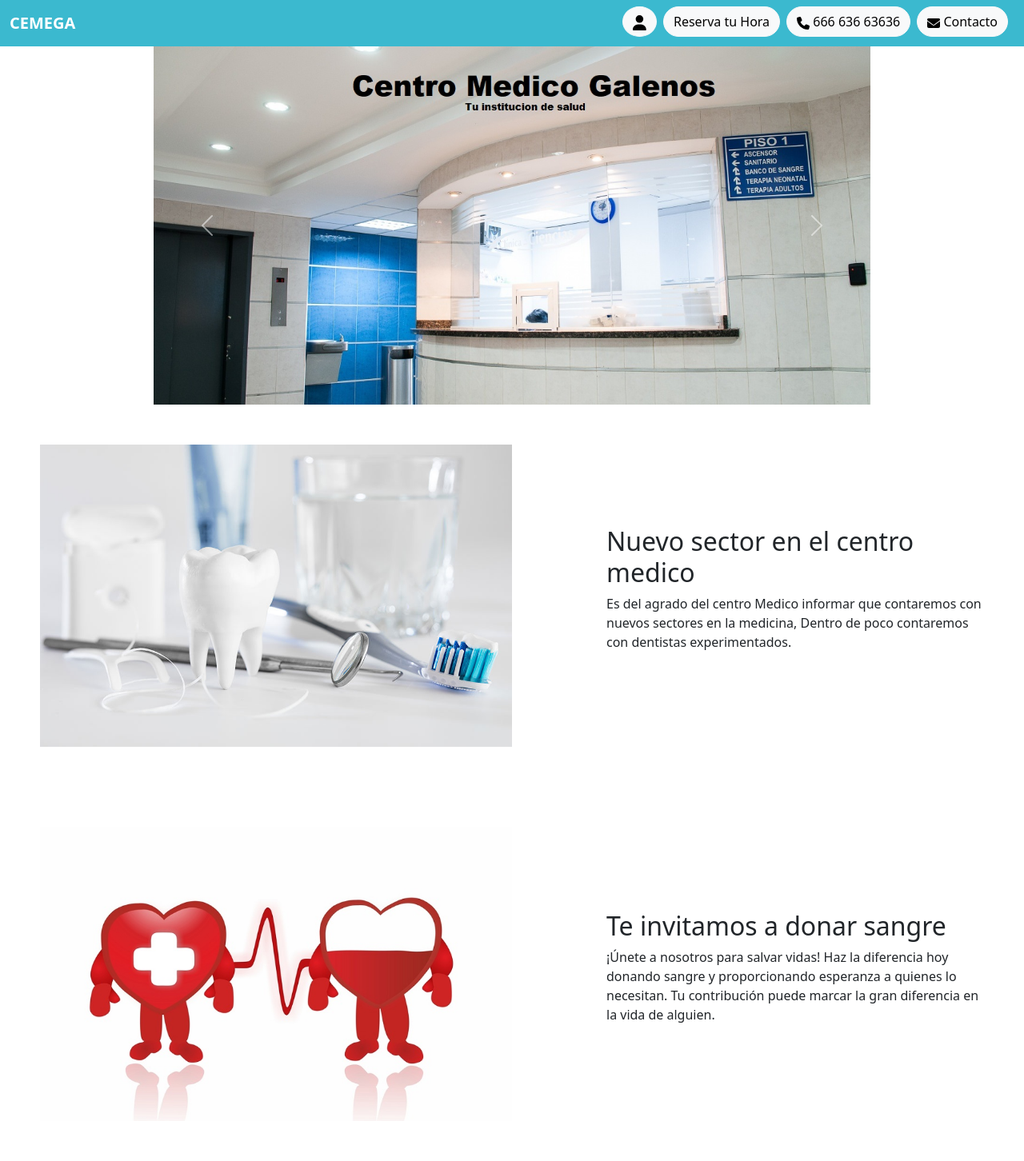
After one commit to InaCiero/CentroMedicoGalenos, a Django app: page /index in a window 1280 px wide. The commit adds this page. Shown: the whole page at 80% size. Run offline with Django 4.2, Linux system fonts and the light colour scheme; some libraries are stand-ins or nearby versions.

Commit message:
arreglo
Este es el que esta bonito

```diff
--- a/horas/models.py
+++ b/horas/models.py
@@ -2,11 +2,7 @@ from django.db import models
 from django.contrib.auth.hashers import make_password
 
 
-
-
-
 # Modelos~.
-
 class HoraMedica(models.Model):
     fecha = models.DateField(null=False, blank=False)
     hora = models.TimeField(null=False, blank=False)
--- a/horas/templates/horas/base.html
+++ b/horas/templates/horas/base.html
@@ -6,13 +6,17 @@
     <meta charset="UTF-8">
     <title>Centro Médico Galinos</title>
     <link rel="stylesheet" href="{% static 'bootstrap/css/bootstrap.min.css' %}">
+    <link rel="stylesheet" href="{% static 'bootstrap5/css/bootstrap.min.css' %}">
+    <script src="{% static 'bootstrap5/js/bootstrap.bundle.min.js' %}"></script>
+
+
 
 </head>
 <body>
 <!-- Barra de Navegación~ -->
     <nav class="navbar navbar-expand-lg navbar-dark" style="background-color: #3BB9CF;">
         <div class="container-fluid">
-            <a class="navbar-brand" href="{% url 'horamedica_list' %}"><strong>CEMEGA</strong></a>
+            <a class="navbar-brand" href="{% url 'index' %}"><strong>CEMEGA</strong></a>
             <button class="navbar-toggler" type="button" data-bs-toggle="collapse" data-bs-target="#navbarTogglerDemo02" aria-controls="navbarTogglerDemo02" aria-expanded="false" aria-label="Toggle navigation">
                 <span class="navbar-toggler-icon"></span>
             </button>
--- a/horas/templates/horas/horamedica_confirm_delete.html
+++ b/horas/templates/horas/horamedica_confirm_delete.html
@@ -5,7 +5,7 @@
 {% block content %}
 <!-- Contenedor flotante__________________________________________ PARTE DINÁMICA -->
 <div class="p-4 border shadow mx-auto text-center">
-    <h2>Eliminar Contacto</h2>
+    <h2>Eliminar Hora</h2>
 
     <!-- Aviso! -->
     <div class="alert alert-danger mx-auto text-center" style="max-width: 340px;">
--- a/horas/templates/horas/horamedica_form.html
+++ b/horas/templates/horas/horamedica_form.html
@@ -17,6 +17,7 @@
         {% csrf_token %} <!-- Para mostrar los requisitos de cada campo -->
 
         {{ form|crispy }}
+
         <div class="text-end">
             <a href="{% url 'horamedica_list' %}" class="btn btn-light me-1">
                 Cancelar
--- /dev/null
+++ b/horas/templates/index.html
@@ -0,0 +1,108 @@
+{% load static %}                                   <!-- Sistema CEMEGA -->
+
+<!DOCTYPE html>
+<html lang="es">
+<head>
+    <meta charset="UTF-8">
+    <title>Centro Médico Galinos</title>
+    <link rel="stylesheet" href="{% static 'bootstrap/css/bootstrap.min.css' %}">
+    <link rel="stylesheet" href="{% static 'css.css' %}">
+    <!-- Scripts de Bootstrap y jQuery -->
+    <script src="{% static 'bootstrap/js/bootstrap.bundle.min.js' %}"></script>
+    <script src="https://code.jquery.com/jquery-3.6.4.min.js"></script>
+
+
+</head>
+<body>
+<!-- Barra de Navegación~ -->
+    <nav class="navbar navbar-expand-lg navbar-dark" style="background-color: #3BB9CF;">
+        <div class="container-fluid">
+            <a class="navbar-brand" href="{% url 'index' %}"><strong>CEMEGA</strong></a>
+            <button class="navbar-toggler" type="button" data-bs-toggle="collapse" data-bs-target="#navbarTogglerDemo02" aria-controls="navbarTogglerDemo02" aria-expanded="false" aria-label="Toggle navigation">
+                <span class="navbar-toggler-icon"></span>
+            </button>
+
+            <div class="collapse navbar-collapse" id="navbarTogglerDemo02">
+                <ul class="navbar-nav ms-auto mb-lg-0">
+                    <li class="nav-item me-2 mb-1">
+                        <a href="{% url 'usuario_new' %}" class="btn btn-light rounded-circle" role="button">
+                            <svg xmlns="http://www.w3.org/2000/svg" height="1.2em" viewBox="0 0 448 512">
+                                <style>svg{fill:#000}</style>
+                                <path d="M224 256A128 128 0 1 0 224 0a128 128 0 1 0 0 256zm-45.7 48C79.8 304 0 383.8 0 482.3C0 498.7 13.3 512 29.7 512H418.3c16.4 0 29.7-13.3 29.7-29.7C448 383.8 368.2 304 269.7 304H178.3z"/>
+                            </svg>
+                        </a>
+                    </li>
+                    <li class="nav-item me-2 mb-1">
+                        <a href="{% url 'horamedica_new' %}" class="btn btn-light rounded-pill" role="button">
+                            Reserva tu Hora
+                        </a>
+                    </li>
+                    <li class="nav-item me-2 mb-1">
+                        <a href="#" class="btn btn-light rounded-pill" role="button">
+                            <svg xmlns="http://www.w3.org/2000/svg" height="1em" viewBox="0 0 512 512">
+                                <path d="M164.9 24.6c-7.7-18.6-28-28.5-47.4-23.2l-88 24C12.1 30.2 0 46 0 64C0 311.4 200.6 512 448 512c18 0 33.8-12.1 38.6-29.5l24-88c5.3-19.4-4.6-39.7-23.2-47.4l-96-40c-16.3-6.8-35.2-2.1-46.3 11.6L304.7 368C234.3 334.7 177.3 277.7 144 207.3L193.3 167c13.7-11.2 18.4-30 11.6-46.3l-40-96z"/>
+                            </svg>
+                            666 636 63636
+                        </a>
+                    </li>
+                    <li class="nav-item me-2 mb-1">
+                        <a href="#" class="btn btn-light rounded-pill" role="button">
+                            <svg xmlns="http://www.w3.org/2000/svg" height="1em" viewBox="0 0 512 512">
+                                <path d="M48 64C21.5 64 0 85.5 0 112c0 15.1 7.1 29.3 19.2 38.4L236.8 313.6c11.4 8.5 27 8.5 38.4 0L492.8 150.4c12.1-9.1 19.2-23.3 19.2-38.4c0-26.5-21.5-48-48-48H48zM0 176V384c0 35.3 28.7 64 64 64H448c35.3 0 64-28.7 64-64V176L294.4 339.2c-22.8 17.1-54 17.1-76.8 0L0 176z"/>
+                            </svg>
+                            Contacto
+                        </a>
+                    </li>
+                </ul>
+            </div>
+        </div>
+    </nav>
+
+    {% block content %}
+    <div id="miCarrusel" class="carousel slide" data-bs-ride="carousel">
+        <div class="carousel-inner">
+            <div class="carousel-item active">
+                <img src="{% static 'img/entrada.jpg' %}" class="d-block w-100" alt="...">
+            </div>
+            <div class="carousel-item">
+                <img src="{% static 'img/medicos.jpg' %}" class="d-block w-100" alt="...">
+            </div>
+            <div class="carousel-item">
+                <img src="{% static 'img/construccion.png' %}" class="d-block w-100" alt="...">
+            </div>
+        </div>
+
+        <button class="carousel-control-prev" type="button" data-bs-target="#miCarrusel" data-bs-slide="prev">
+            <span class="carousel-control-prev-icon" aria-hidden="true"></span>
+            <span class="visually-hidden">Previous</span>
+        </button>
+
+        <button class="carousel-control-next" type="button" data-bs-target="#miCarrusel" data-bs-slide="next">
+            <span class="carousel-control-next-icon" aria-hidden="true"></span>
+            <span class="visually-hidden">Next</span>
+        </button>
+    </div>
+    {% endblock %}
+
+    <section class="feature">
+        <img src="{% static 'img/dentista.jpg' %}" alt="dentista">
+        <div class="text">
+            <h2>Nuevo sector en el centro medico</h2>
+            <p>Es del agrado del centro Medico informar que contaremos con
+                nuevos sectores en la medicina, Dentro de poco contaremos con
+                 dentistas experimentados.
+            </p>
+        </div>
+    </section>
+
+    <section class="feature">
+        <img src="{% static 'img/sangre.jpg' %}" alt="Imagen 2">
+        <div class="text">
+            <h2>Te invitamos a donar sangre </h2>
+            <p>¡Únete a nosotros para salvar vidas! Haz la diferencia hoy donando sangre y proporcionando esperanza a quienes lo necesitan. Tu contribución puede marcar la gran diferencia en la vida de alguien.</p>
+        </div>
+    </section>
+
+</body>
+
+</html>
--- a/horas/urls.py
+++ b/horas/urls.py
@@ -2,8 +2,15 @@ from django.urls import path
 from horas import views
 
 urlpatterns = [
-    path('',views.ListadoHoras.as_view(), name='horamedica_list' ),
+    path('', views.index, name='index'),
+    path('index', views.index, name='index'),
+    path('vsecretaria',views.ListadoHoras.as_view(), name='horamedica_list' ),
     path('new/',views.AgregarHoras.as_view(), name='horamedica_new' ),
     path('<int:pk>/edit/',views.EditarHoras.as_view(), name='horamedica_edit' ),
-    path('<int:pk>/delete/',views.BorrarHoras.as_view(), name='horamedica_delete' )
+    path('<int:pk>/delete/',views.BorrarHoras.as_view(), name='horamedica_delete' ),
+
+    path('usuarios/', views.ListarUsuarios.as_view(), name='usuario_list'),
+    path('usuarios/new/', views.AgregarUsuario.as_view(), name='usuario_new'),
+    path('usuarios/<int:pk>/edit/', views.EditarUsuario.as_view(), name='usuario_edit'),
+    path('usuarios/<int:pk>/delete/', views.BorrarUsuario.as_view(), name='usuario_delete'),
 ]
--- a/horas/views.py
+++ b/horas/views.py
@@ -3,9 +3,14 @@ from django.db.models.query import QuerySet
 from django.shortcuts import render
 from django.urls import reverse_lazy
 from django.views import generic
-from horas.models import HoraMedica
+from horas.models import HoraMedica, Usuario
 
 
+
+def index(request):
+    return render(request, 'index.html')
+
+# ______________________CRUD HORAS______________________
 class ListadoHoras(generic.ListView):
     model = HoraMedica
     paginate_by = 5
@@ -30,3 +35,29 @@ class EditarHoras(generic.UpdateView):
 class BorrarHoras(generic.DeleteView):
     model = HoraMedica
     success_url = reverse_lazy('horamedica_list')
+
+
+# ____________________CRUD USUARIOS____________________
+class ListarUsuarios(generic.ListView):
+    model = Usuario
+    paginate_by = 5
+
+    def get_queryset(self) -> QuerySet[Any]:
+        q = self.request.GET.get('q')
+        if q:
+            return Usuario.objects.filter(rut__icontains=q)
+        return super().get_queryset()
+
+class AgregarUsuario(generic.CreateView):
+    model = Usuario
+    fields = ('nombre', 'rut', 'mail', 'telefono', 'contraseña', 'atributo',)
+    success_url = reverse_lazy('usuario_list')
+
+class EditarUsuario(generic.UpdateView):
+    model = Usuario
+    fields = ('nombre', 'rut', 'mail', 'telefono', 'contraseña', 'atributo',)
+    success_url = reverse_lazy('usuario_list')
+
+class BorrarUsuario(generic.DeleteView):
+    model = Usuario
+    success_url = reverse_lazy('usuario_list')
--- /dev/null
+++ b/static/css.css
@@ -0,0 +1,24 @@
+#miCarrusel img {
+    max-width: 100%; /* Establece un ancho máximo para las imágenes */
+    height: 90%; /* Establece una altura máxima para las imágenes */
+  }
+
+  #miCarrusel {
+    margin: auto; /* Establece los márgenes izquierdo y derecho automáticos */
+    width: 70%; /* Ajusta el ancho del carrusel según tus preferencias */
+  }
+
+  .feature {
+    display: flex;
+    justify-content: space-between;
+    align-items: center;
+    padding: 50px;
+}
+
+.feature img {
+    max-width: 50%;
+}
+
+.feature .text {
+    max-width: 40%;
+}
```
Also changed, not shown: CentroMedicoGalinos/settings.py (+7 -0 lines), horas/templates/horas/horamedica_list.html (+4 -4 lines), requisitos.txt (+7 -5 lines), README.md, db.sqlite3, static/img/construccion.png (added), static/img/dentista.jpg (added), static/img/entrada.jpg (added), static/img/medicos.jpg (added), static/img/sangre.jpg (added). Lines whose indentation alone changed are shown as unchanged.
